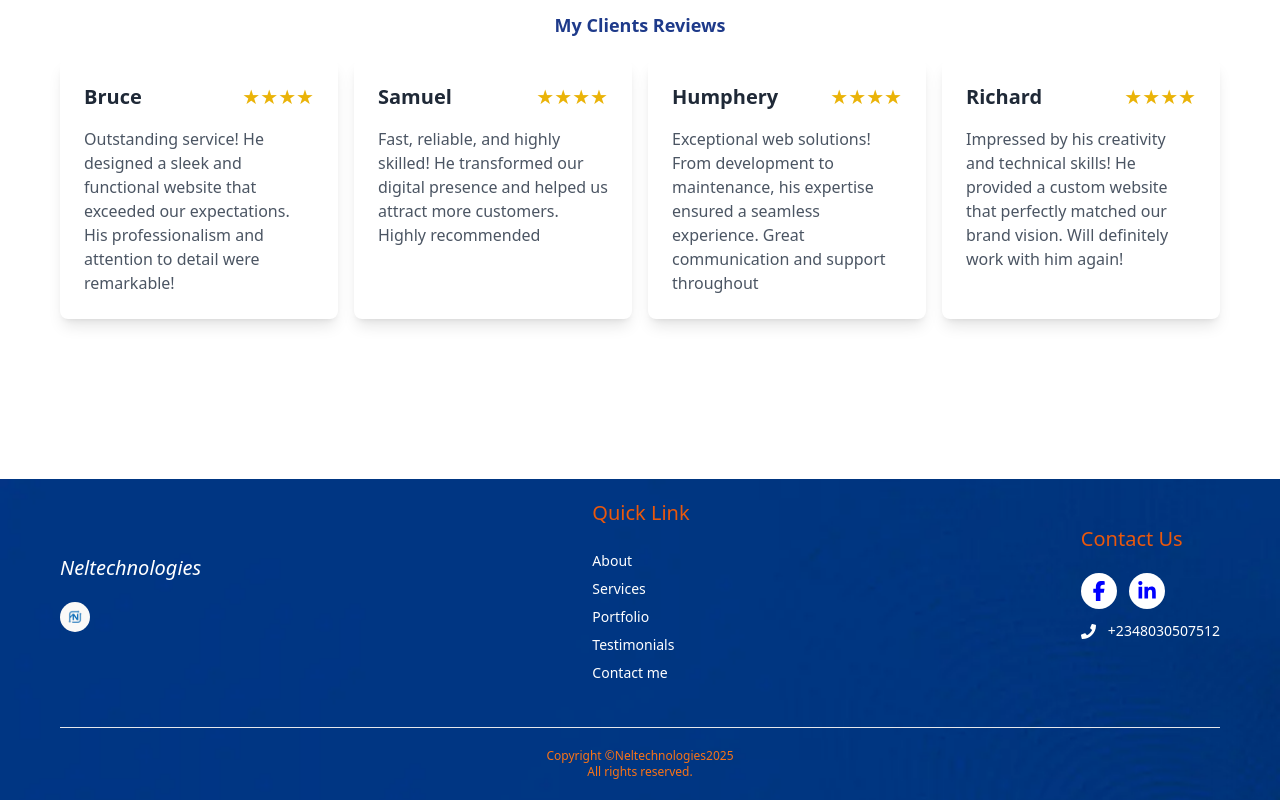
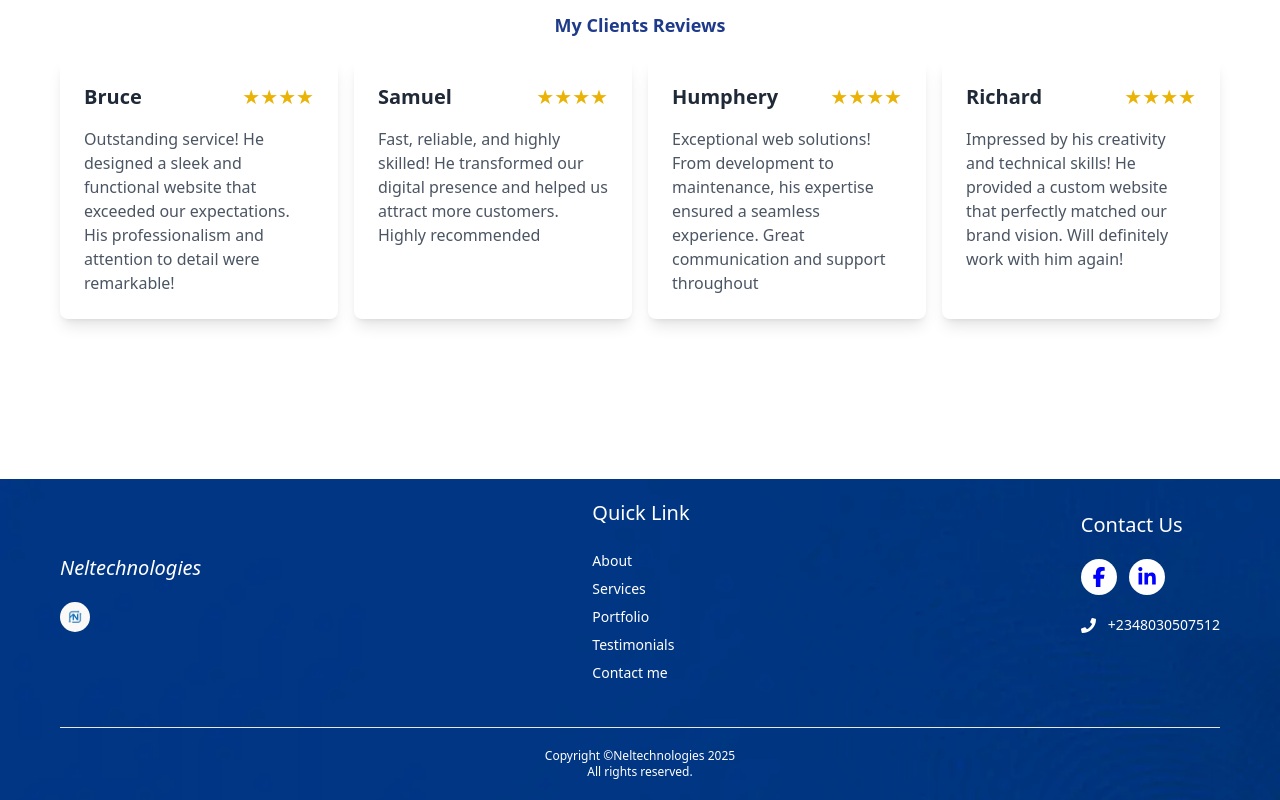
Before and after one commit to Tech041/my-web, a React (Vite) app in the folder client/: page / in a window 1280 px wide. Shown: the part 7699-8499 px from the top of the page. Built offline with nearby package versions, Linux system fonts and the light colour scheme; no server answers.

Commit message:
edited footer text

```diff
--- a/client/src/components/Footer.jsx
+++ b/client/src/components/Footer.jsx
@@ -28,7 +28,7 @@ const Footer = () => {
             </div>
           </div>
           <div className="">
-            <p className="text-xl font-medium mb-5 pt-5 text-orange-600 ">
+            <p className="text-xl font-medium mb-5 pt-5 text-white ">
               Quick Link
             </p>
             <ul className="flex flex-col gap-1">
@@ -60,7 +60,7 @@ const Footer = () => {
             </ul>
           </div>
           <div className="">
-            <p className="text-xl font-medium mb-5 text-orange-600 ">
+            <p className="text-xl font-medium mb-5 text-white ">
               Contact Us
             </p>
             <div className="">
@@ -90,7 +90,7 @@ const Footer = () => {
                   </div>
                 </div>
               </div>
-              <div className="pt-3">
+              <div className="py-5">
                 <a
                   href="tel:+2348030507512"
                   className="flex items-center gap-3"
@@ -104,8 +104,8 @@ const Footer = () => {
         </div>
         <div className="">
           <hr className="" />
-          <p className="py-5 text-xs text-center text-orange-500  ">
-            Copyright &copy;Neltechnologies{new Date().getFullYear()} <br />
+          <p className="py-5 text-xs text-center text-white  ">
+            Copyright &copy;Neltechnologies {new Date().getFullYear()} <br />
             <span className="">All rights reserved.</span>
           </p>
         </div>
```
Also changed, not shown: 4 other files (tests, documents, lock files or other folders).
